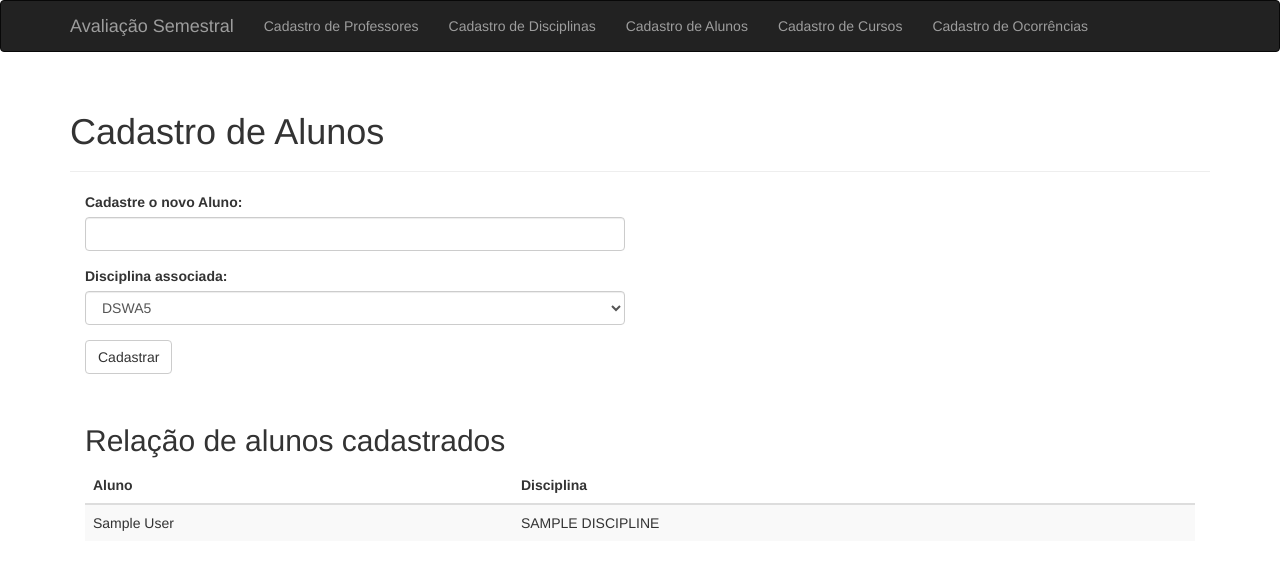
After one commit to GabrielOniz/avaliacaoP1, a Flask app: page /alunos in a window 1280 px wide. The commit adds this page. Shown: the top 570 px of the page. Run offline with Flask 3, Linux system fonts and the light colour scheme; tables that the repository leaves empty hold one stand-in row (values such as "Sample post"); some libraries are stand-ins or nearby versions.

Commit message:
Add files via upload

```diff
--- a/app/templates/404.html
+++ b/app/templates/404.html
@@ -4,6 +4,6 @@
 
 {% block page_content %}
 <div class="page-header">
-    <h1>Not Found</h1>
+    <h1>Não disponível</h1>
 </div>
 {% endblock %}
--- /dev/null
+++ b/app/templates/students_page.html
@@ -0,0 +1,34 @@
+{% extends "base.html" %}
+{% import "bootstrap/wtf.html" as wtf %}
+
+{% block title %}Avaliação Semestral - Cadastro de Alunos{% endblock %}
+
+{% block page_content %}
+<div class="page-header">
+    <h1>Cadastro de Alunos</h1>
+</div>
+
+<div class="col-md-6">
+    {{ wtf.quick_form(form) }}
+</div>
+
+<div class="col-md-12" style="margin-top: 30px;">
+    <h2>Relação de alunos cadastrados</h2>
+    <table class="table table-striped">
+        <thead>
+            <tr>
+                <th>Aluno</th>
+                <th>Disciplina</th>
+            </tr>
+        </thead>
+        <tbody>
+            {% for student in students %}
+            <tr>
+                <td>{{ student.student_name }}</td>
+                <td>{{ discipline_choices.get(student.discipline.name, student.discipline.name|upper) }}</td>
+            </tr>
+            {% endfor %}
+        </tbody>
+    </table>
+</div>
+{% endblock %}
```
